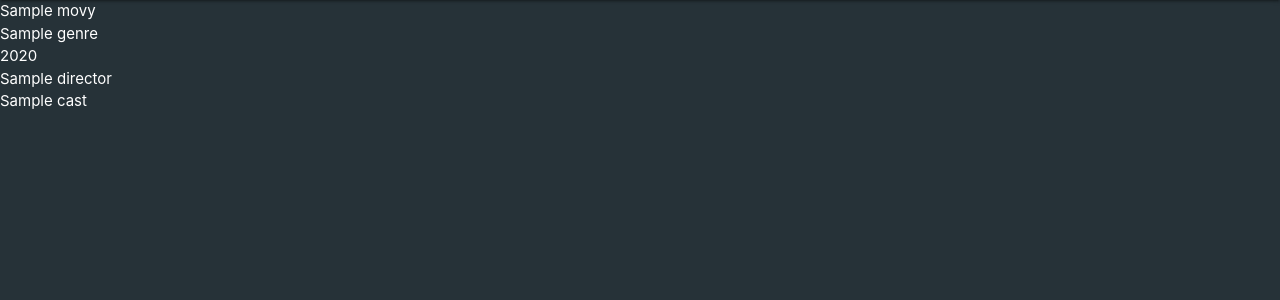
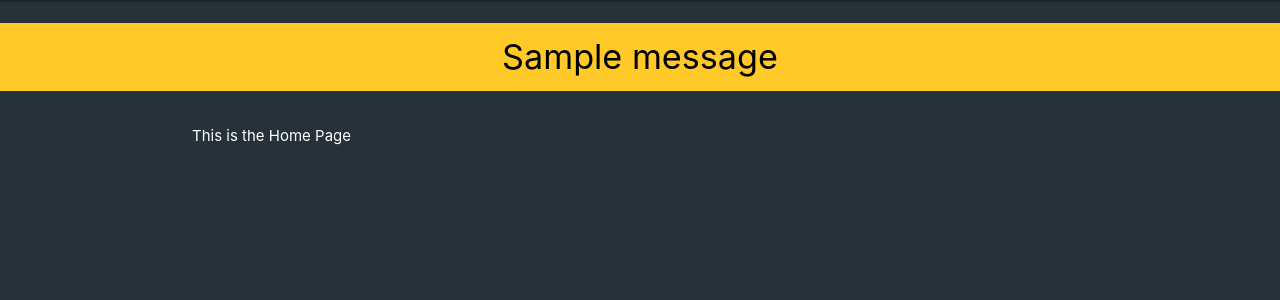
Before and after one commit to JaeWong91/MyMovie, a Flask app: page / in a window 1280 px wide. Shown: the part 64-364 px from the top of the page. Run offline with Flask 2, Linux system fonts and the light colour scheme; one stand-in notice (Sample message) is shown; a database or web service that is not in the repository returns one stand-in record (values such as "Sample title"); some libraries are stand-ins or nearby versions; some web fonts are replaced.

Commit message:
Add register functionality and created home.html

```diff
--- a/app.py
+++ b/app.py
@@ -20,6 +20,12 @@ mongo = PyMongo(app)
 
 
 @app.route("/") # the forward slash "/" refers to the default route
+@app.route("/home")
+def home():
+    return render_template("home.html")
+
+
+@app.route("/") #
 @app.route("/get_movies")
 def get_movies():
     movies = mongo.db.movies.find()
@@ -28,6 +34,25 @@ def get_movies():
 
 @app.route("/register", methods=["GET", "POST"])
 def register():
+    if request.method == "POST":
+        # check if username already exists
+        existing_user = mongo.db.users.find_one(
+            {"username": request.form.get("username").lower()})
+
+        if existing_user: # this is "truly", ie if "existing_user == true"
+            flash("Username already exists")
+            return redirect(url_for("register"))
+
+        register = {
+            "username": request.form.get("username").lower(),
+            "password": generate_password_hash(request.form.get("password"))
+            # if you want the user to re-confirm password, add a line here
+        }
+        mongo.db.users.insert_one(register)
+
+        # put the new user into 'session' cookie
+        session["user"] = request.form.get("username").lower()
+        flash("Registration Successful")
     return render_template("register.html")
 
 
--- a/static/css/style.css
+++ b/static/css/style.css
@@ -42,3 +42,9 @@ nav ul a {
     color: white;
 
 }
+
+.flashes h4 {
+    color: black;
+    line-height: 2;
+    background-color: #ffca28;
+}
--- a/templates/base.html
+++ b/templates/base.html
@@ -17,12 +17,12 @@
         <!-- top navbar -->
         <nav class="nav-extended blue-grey darken-4">
             <div class="nav-wrapper">
-                <a href="{{ url_for('get_movies') }}" class="brand-logo">MyMovie</a>
+                <a href="{{ url_for('home') }}" class="brand-logo">MyMovie</a>
                 <a href="#" data-target="mobile-demo" class="sidenav-trigger"><i class="fas fa-bars"></i></a>
                 <ul class="right hide-on-med-and-down">
-                    <li><a href="{{ url_for('get_movies') }}">Home</a></li>
+                    <li><a href="{{ url_for('home') }}">Home</a></li>
                     <li><a href="#">Profile</a></li>
-                    <li><a href="#">Movies</a></li>
+                    <li><a href="{{ url_for('get_movies') }}">Movies</a></li>
                     <li><a href="#">Manage Movies</a></li>
                     <li><a href="#">Log Out</a></li>
                     <li><a href="#">Log In</a></li>
@@ -33,9 +33,9 @@
 
         <!-- mobile sidenav -->
         <ul class="sidenav" id="mobile-demo">
-            <li><a href="{{ url_for('get_movies') }}">Home</a></li>
+            <li><a href="{{ url_for('home') }}">Home</a></li>
             <li><a href="#">Profile</a></li>
-            <li><a href="#">Movies</a></li>
+            <li><a href="{{ url_for('get_movies') }}">Movies</a></li>
             <li><a href="#">Manage Movies</a></li>
             <li><a href="#">Log Out</a></li>
             <li><a href="#">Log In</a></li>
@@ -43,8 +43,24 @@
         </ul>
     </header>
 
-    {% block content %}
-    {% endblock %}
+    <section>
+        <!-- flash messages -->
+        {% with messages = get_flashed_messages() %}
+            {% if messages %}
+                {% for message in messages %}
+                    <div class="row flashes">
+                        <h4 class="center-align">{{ message }}</h4>
+                    </div>
+                {% endfor %}
+            {% endif %}
+        {% endwith %}
+    </section>
+
+
+    <main class="container">
+        {% block content %}
+        {% endblock %}
+    </main>
 
     <script src="https://code.jquery.com/jquery-3.6.0.min.js"
         integrity="sha256-/xUj+3OJU5yExlq6GSYGSHk7tPXikynS7ogEvDej/m4=" crossorigin="anonymous"></script>
--- /dev/null
+++ b/templates/home.html
@@ -0,0 +1,6 @@
+{% extends "base.html" %}
+{% block content %}
+
+    This is the Home Page
+
+{% endblock %}
--- a/templates/movies.html
+++ b/templates/movies.html
@@ -3,8 +3,8 @@
 
     {% for movie in movies %}
         {{ movie.movie_name }}<br>
+        {{ movie.year }}<br>
         {{ movie.genre }}<br>
-        {{ movie.year }}<br>
         {{ movie.director }}<br>
         {{ movie.cast }}<br>
     {% endfor %}
--- a/templates/register.html
+++ b/templates/register.html
@@ -10,7 +10,8 @@
                 <div class="row">
                     <div class="input-field col s12">
                         <i class="fas fa-user-plus prefix form-icon"></i>
-                        <input id="username" name="username" type="text" class="validate">
+                        <input id="username" name="username" type="text" minlength="4"
+                            maxlength="15" pattern="^[a-zA-Z0-9]{4,15}$" class="validate" required> <!--pattern="^[a-zA-Z0-9]{4,15}$" This is the pattern for a valid username, the 4,15 means character length between 4 and 15-->
                         <label for="username">Username</label>
                     </div>
                 </div>
@@ -18,7 +19,8 @@
                 <div class="row">
                     <div class="input-field col s12">
                         <i class="fas fa-user-lock prefix form-icon"></i>
-                        <input id="password" name="password" type="password" class="validate">
+                        <input id="password" name="password" type="password" minlength="5"
+                            maxlength="25" pattern="^[a-zA-Z0-9]{4,15}$" class="validate" required>
                         <label for="password">Password</label>
                     </div>
                 </div>
```
